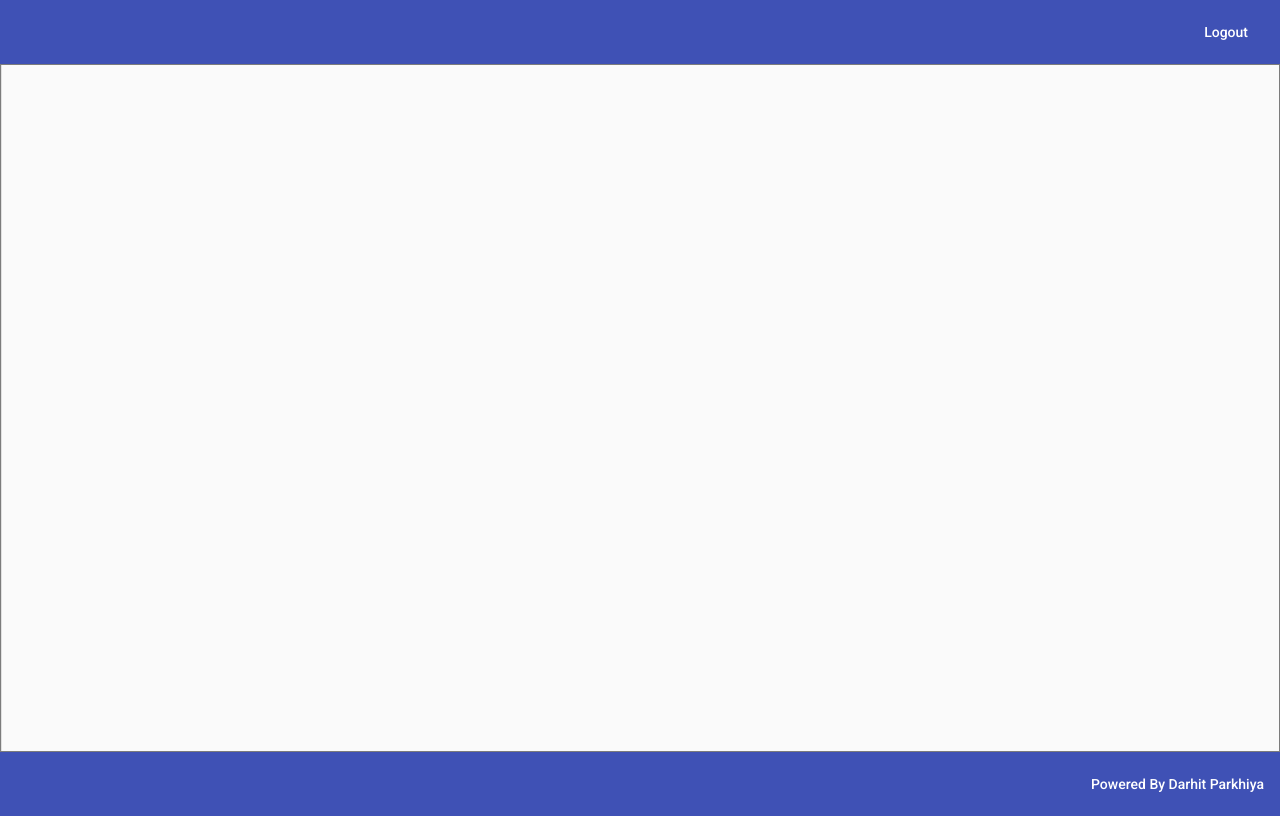
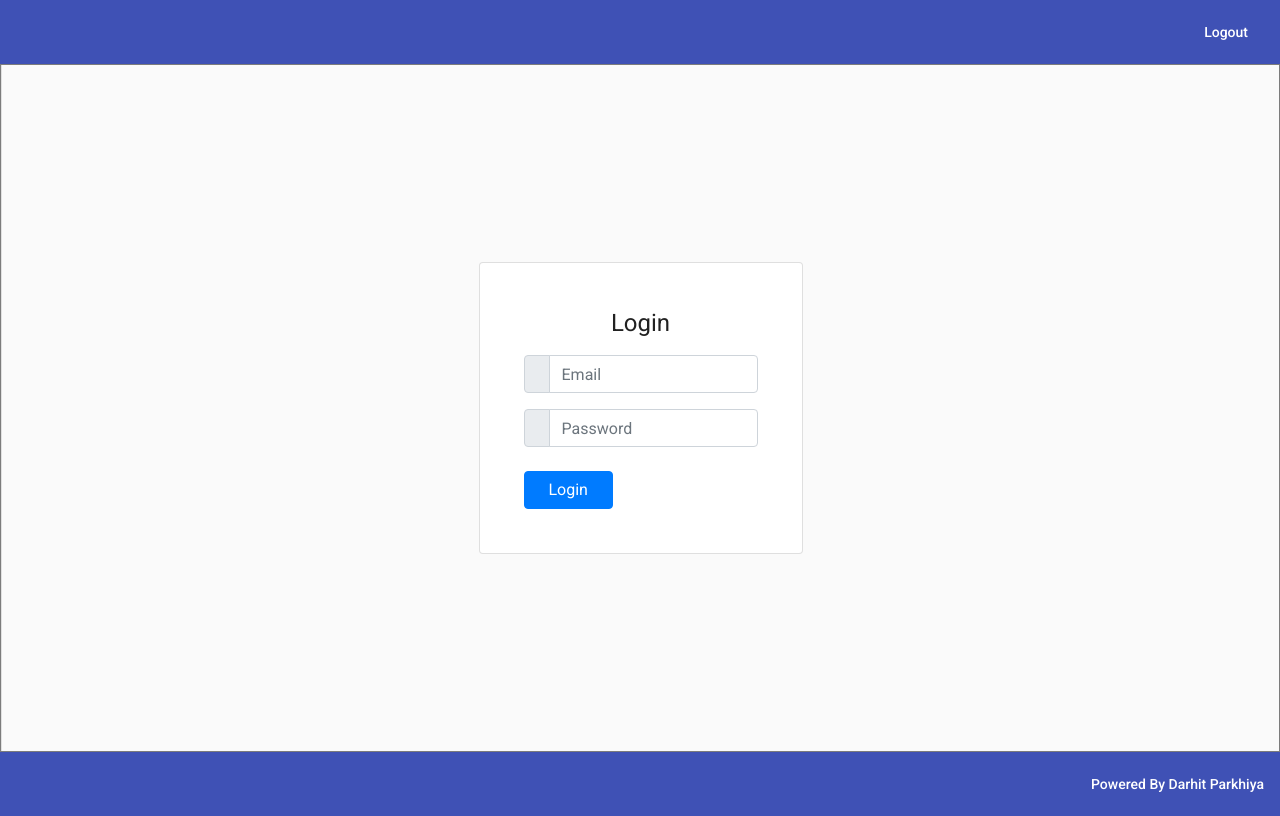
Before and after one commit to DarshitParkhiya/TestProject, an Angular app: page /login in a window 1280 px wide. Before the commit this address led to /. Built offline with nearby package versions, Linux system fonts and the light colour scheme.

Commit message:
added login page

```diff
--- a/apps/my-student-app/my-stedent/src/app/app-routing.module.ts
+++ b/apps/my-student-app/my-stedent/src/app/app-routing.module.ts
@@ -1,3 +1,4 @@
+import { LoginComponent } from './components/login/login.component';
 import { AssetLifecycleComponent } from './components/asset-lifecycle/asset-lifecycle.component';
 import { NgModule } from '@angular/core';
 import { Routes, RouterModule } from '@angular/router';
@@ -6,13 +7,26 @@ import { DashboardComponent } from './components/dashboard/dashboard.component';
 
 const routes: Routes = [
   {
+    path: '',
+    redirectTo: 'login',
+    pathMatch: 'full',
+  },
+  {
+    path: 'login',
+    component: LoginComponent,
+    data: {
+      title: 'Login Page'
+    }
+  },
+  {
+    path: 'dashboard',
+    component: DashboardComponent,
+  },
+  {
     path: 'home',
     component: HomeComponent,
   },
-  {
-    path: '',
-    component: DashboardComponent,
-  },
+
   {
     path: 'assetlifecycle',
     component: AssetLifecycleComponent,
--- a/apps/my-student-app/my-stedent/src/app/app.module.ts
+++ b/apps/my-student-app/my-stedent/src/app/app.module.ts
@@ -10,9 +10,10 @@ import { DashboardComponent } from './components/dashboard/dashboard.component';
 import { AppRoutingModule } from './app-routing.module';
 import { FormsModule } from '@angular/forms';
 import { HttpClientModule } from '@angular/common/http';
+import { LoginComponent } from './components/login/login.component';
 
 @NgModule({
-  declarations: [AppComponent, HomeComponent, DashboardComponent],
+  declarations: [AppComponent, HomeComponent, DashboardComponent, LoginComponent],
   imports: [
     FormsModule,
     BrowserModule,
--- a/apps/my-student-app/my-stedent/src/app/components/home/home.component.ts
+++ b/apps/my-student-app/my-stedent/src/app/components/home/home.component.ts
@@ -96,7 +96,7 @@ export class HomeComponent implements OnInit {
   }
 
   gotoDasboard(): void {
-    this.router.navigate(['/'], {
+    this.router.navigate(['/dashboard'], {
       relativeTo: this.route,
     });
   }
--- /dev/null
+++ b/apps/my-student-app/my-stedent/src/app/components/login/login.component.html
@@ -0,0 +1,60 @@
+<div class="row">
+  <div class="col-sm-12 mx-auto">
+    <div class="card-group">
+      <div class="card p-4">
+        <div class="card-body">
+          <form name="form" (ngSubmit)="login()" #f="ngForm">
+            <h1 style="text-align: center;">Login</h1>
+
+            <div class="input-group mb-3">
+              <div class="input-group-prepend">
+                <span class="input-group-text"><i class="icon-user"></i></span>
+              </div>
+              <input
+                type="text"
+                name="UserName"
+                [(ngModel)]="model.UserName"
+                class="form-control sty1"
+                placeholder="Email"
+                required
+              />
+            </div>
+            <div class="input-group mb-4">
+              <div class="input-group-prepend">
+                <span class="input-group-text"><i class="icon-lock"></i></span>
+              </div>
+              <input
+                type="password"
+                name="Passward"
+                [(ngModel)]="model.Password"
+                class="form-control"
+                placeholder="Password"
+              />
+            </div>
+            <div>
+              <p
+                style="color: #e92626; font-size: 20px; font-weight: normal;"
+                Class="success"
+                align="left"
+              >
+                {{ errorMessage }}
+              </p>
+            </div>
+            <div class="row">
+              <div class="col-6">
+                <button type="submit" class="btn btn-primary px-4">
+                  Login
+                </button>
+              </div>
+              <!-- <div class="col-6 text-right">
+                <button type="button" class="btn btn-link px-0">
+                  Forgot password?
+                </button>
+              </div> -->
+            </div>
+          </form>
+        </div>
+      </div>
+    </div>
+  </div>
+</div>
--- /dev/null
+++ b/apps/my-student-app/my-stedent/src/app/components/login/login.component.ts
@@ -0,0 +1,37 @@
+import { Component, OnInit } from '@angular/core';
+import { Router } from '@angular/router';
+import { UserService } from '../../services/user.service';
+
+@Component({
+  selector: 'app-login',
+  templateUrl: './login.component.html',
+  styleUrls: ['./login.component.scss'],
+})
+export class LoginComponent implements OnInit {
+  model: any = {};
+
+  errorMessage: string;
+  constructor(private router: Router, private userService: UserService) {}
+
+  ngOnInit() {
+    sessionStorage.removeItem('UserName');
+    sessionStorage.clear();
+  }
+  login() {
+    debugger;
+    // this.userService.Login(this.model).subscribe(
+    //   (data) => {
+        // debugger;
+        // if (data.Status == 'Success') {
+          this.router.navigate(['/dashboard']);
+    //       debugger;
+    //     } else {
+    //       this.errorMessage = data.Message;
+    //     }
+    //   },
+    //   (error) => {
+    //     this.errorMessage = error.message;
+    //   }
+    // );
+  }
+}
--- /dev/null
+++ b/apps/my-student-app/my-stedent/src/app/services/user.service.ts
@@ -0,0 +1,23 @@
+import { Injectable } from '@angular/core';
+import { RequestType } from '../models/requestType';
+import { Observable } from 'rxjs';
+import { HttpClient, HttpHeaders } from '@angular/common/http';
+import { RequestModel } from '../models/requestModel';
+
+const httpOptions = {
+  headers: new HttpHeaders({ 'Content-Type': 'application/json' }),
+};
+
+@Injectable({ providedIn: 'root' })
+export class UserService {
+  private requestType = 'http://localhost:5000/api/RequestType';
+  private request = 'http://localhost:5000/api/Request';
+
+  constructor(private http: HttpClient) {}
+
+  getAllRequestType(): Observable<RequestType[]> {
+    return this.http.get<RequestType[]>(`${this.requestType}/get`);
+  }
+
+
+}
```
Also changed, not shown: apps/my-student-app/my-stedent/src/app/components/login/login.component.scss (added), 2 other files (tests, documents, lock files or other folders).
